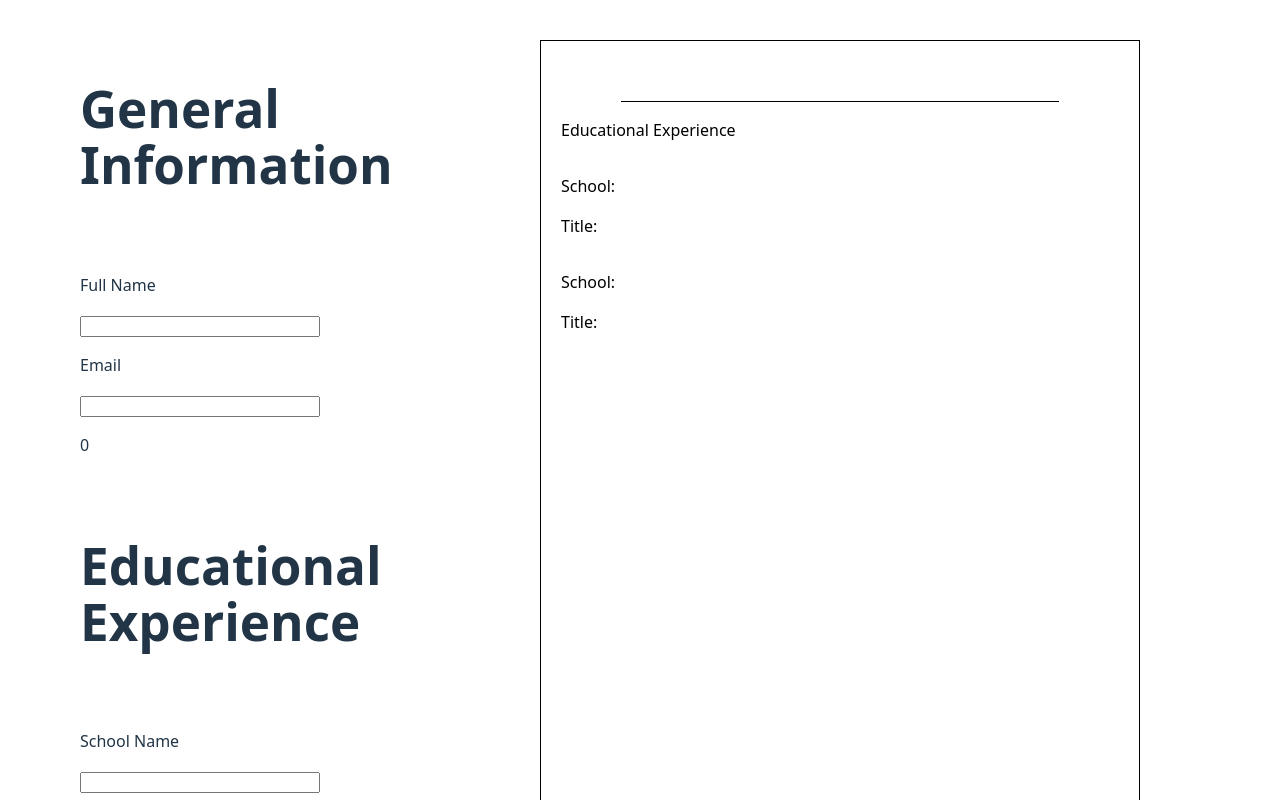
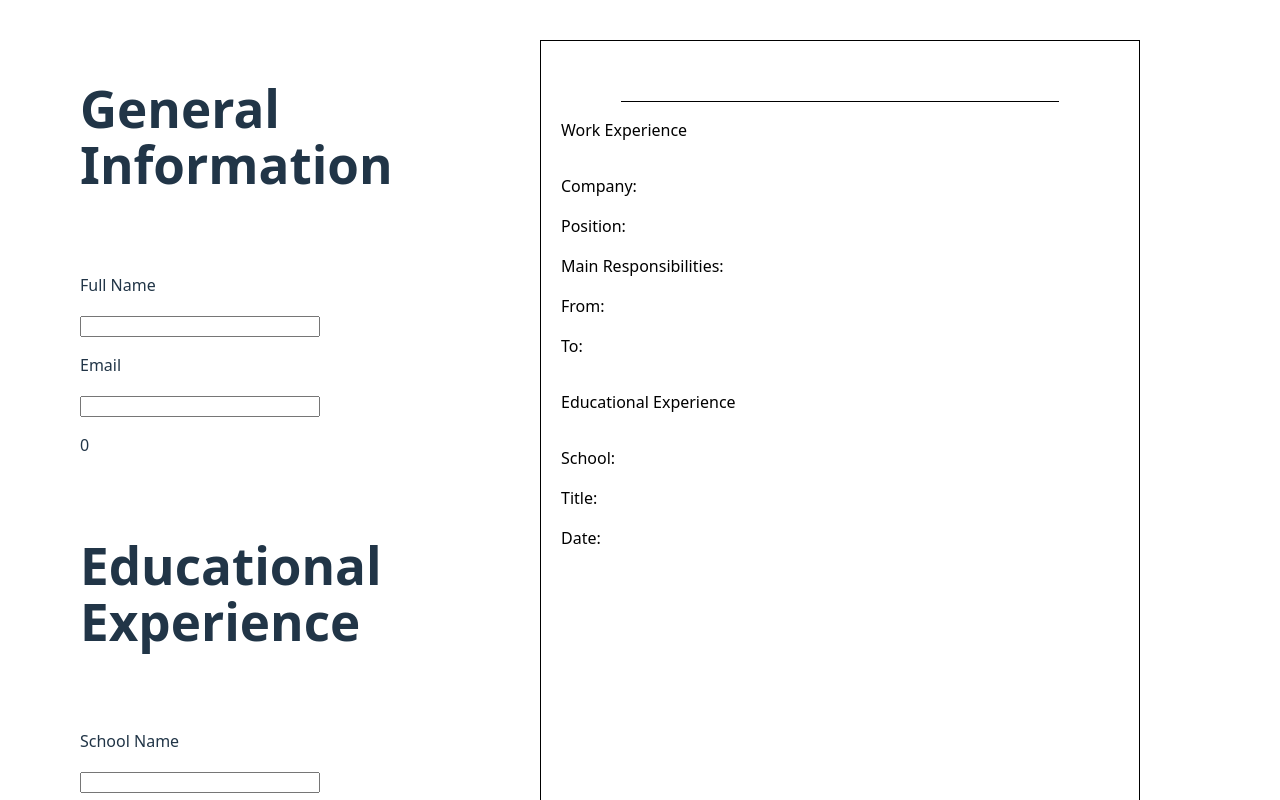
Before and after one commit to GhidBase/cv-application, a React (Vite) app: page / in a window 1280 px wide. Built offline with nearby package versions, Linux system fonts and the light colour scheme.

Commit message:
Create an inputSections function to DRY it up

```diff
--- a/src/components/CV.jsx
+++ b/src/components/CV.jsx
@@ -1,6 +1,8 @@
 export default function CV({ data }) {
     const educationalExists =
         data.filter((d) => d.type == "Educational").length > 0;
+
+    const workExists = data.filter((d) => d.type == "Job").length > 0;
 
     return (
         <div className="cv-section">
@@ -13,16 +15,43 @@ export default function CV({ data }) {
                 <div className="separator"></div>
 
                 <div className="details">
+                    {workExists && <p>Work Experience</p>}
+
+                    {data.map((currentData) => {
+                        if (currentData.type == "Job") {
+                            return (
+                                <div key={currentData.type + currentData.id}>
+                                    <p>
+                                        Company: {currentData["Company Name"]}
+                                    </p>
+                                    <p>
+                                        Position:
+                                        {currentData["Position Title"]}
+                                    </p>
+                                    <p>
+                                        Main Responsibilities:{" "}
+                                        {currentData["Main Responsibilities"]}
+                                    </p>
+                                    <p>From: {currentData["From"]}</p>
+                                    <p>To: {currentData["To"]}</p>
+                                </div>
+                            );
+                        }
+                    })}
+                </div>
+
+                <div className="details">
                     {educationalExists && <p>Educational Experience</p>}
 
                     {data.map((currentData) => {
                         if (currentData.type == "Educational") {
                             return (
-                                <div>
+                                <div key={currentData.type + currentData.id}>
                                     <p>School: {currentData["School Name"]}</p>
                                     <p>
                                         Title: {currentData["Title of Study"]}
                                     </p>
+                                    <p>Date: {currentData["Date of Study"]}</p>
                                 </div>
                             );
                         }
--- a/src/components/InputSection.jsx
+++ b/src/components/InputSection.jsx
@@ -6,7 +6,6 @@ export default function InputSection({
     sectionKey,
     type
 }) {
-    // console.log(inputs)
     function listInputs(inputs) {
         if (!inputs) {
             return <input></input>;
--- a/src/components/MainSection.jsx
+++ b/src/components/MainSection.jsx
@@ -9,9 +9,10 @@ export default function MainSection() {
     const [userData, setUserData] = useState([
         { type: "General", id: 0 },
         { type: "Educational", id: 1 },
-        { type: "Educational", id: 2 },
-        { type: "Job", id: 3 },
+        { type: "Job", id: 2 },
     ]);
+
+    const [nextID, setNextID] = useState(3);
 
     function inputChangeHandler(e, field, key, type) {
         const newData = [...userData];
@@ -37,12 +38,9 @@ export default function MainSection() {
         ],
     };
 
-    return (
-        <Fragment>
-            <div className="edit-section">
-                <h1>General Information</h1>
-                {userData.map((inputSection) => {
-                    if (inputSection.type == "General") {
+    function listInputSections(type) {
+        return userData.map((inputSection) => {
+            if (inputSection.type == type) {
                 return (
                     <InputSection
                         key={inputSection.id}
@@ -54,39 +52,20 @@ export default function MainSection() {
                     ></InputSection>
                 );
             }
-                })}
+        });
+    }
+
+    return (
+        <Fragment>
+            <div className="edit-section">
+                <h1>General Information</h1>
+                {listInputSections("General")}
 
                 <h1>Educational Experience</h1>
-                {userData.map((inputSection) => {
-                    if (inputSection.type == "Educational") {
-                        return (
-                            <InputSection
-                                key={inputSection.id}
-                                sectionKey={inputSection.id}
-                                title={inputSection.title}
-                                inputs={inputSections[inputSection.type]}
-                                type={inputSection.type}
-                                inputChangeHandler={inputChangeHandler}
-                            ></InputSection>
-                        );
-                    }
-                })}
+                {listInputSections("Educational")}
 
                 <h1>Practical Experience</h1>
-                {userData.map((inputSection) => {
-                    if (inputSection.type == "Job") {
-                        return (
-                            <InputSection
-                                key={inputSection.id}
-                                sectionKey={inputSection.id}
-                                title={inputSection.title}
-                                inputs={inputSections[inputSection.type]}
-                                type={inputSection.type}
-                                inputChangeHandler={inputChangeHandler}
-                            ></InputSection>
-                        );
-                    }
-                })}
+                {listInputSections("Job")}
 
                 {/* End of edit-section */}
             </div>
```
Also changed, not shown: 1 other file (tests, documents, lock files or other folders). Lines whose indentation alone changed are shown as unchanged.
